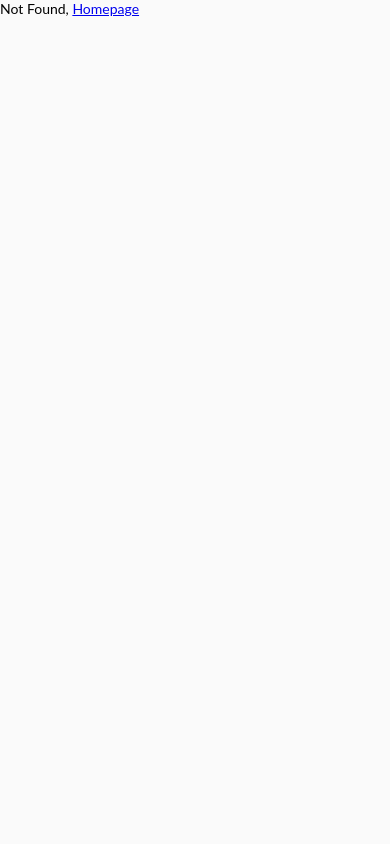
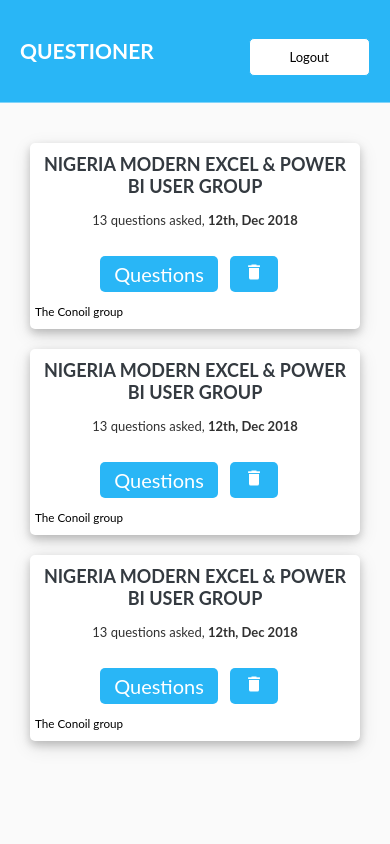
Before and after one commit to geekdanitek/questioner-react, a React app: page /meetups in a window 390 px wide. Before the commit this address had no page. Shown: the top 844 px of the page. Built offline with nearby package versions, Linux system fonts and the light colour scheme.

Commit message:
166229397-story(meetups): meetups ui page
    - create meetups page component

[Finishes #166229397]

```diff
--- a/src/components/container/Meetups.jsx
+++ b/src/components/container/Meetups.jsx
@@ -0,0 +1,26 @@
+import React, { Component, Fragment } from 'react';
+import Header from '../presentation/Header';
+import Footer from '../presentation/Footer';
+import MeetupCard from '../presentation/MeetupCard';
+
+class Meetups extends Component {
+  render() {
+    return (
+      <Fragment>
+        <Header />
+        <div className='Meetups'>
+          <div className='meetups-area'>
+            <div className='container'>
+              <MeetupCard />
+              <MeetupCard />
+              <MeetupCard />
+            </div>
+          </div>
+        </div>
+        <Footer />
+      </Fragment>
+    );
+  }
+}
+
+export default Meetups;
--- a/src/components/container/Profile.jsx
+++ b/src/components/container/Profile.jsx
@@ -1,4 +1,5 @@
 import React, { Component, Fragment } from 'react';
+import { Link } from 'react-router-dom';
 import Header from '../presentation/Header';
 import Footer from '../presentation/Footer';
 import TopQuestionCard from '../presentation/TopQuestionCard';
@@ -17,11 +18,11 @@ class Profile extends Component {
                   Create A Meetup
                   </button>
                 </a>
-                <a href='./meetups.html'>
+                <Link to='/meetups'>
                   <button>
                   View All Meetups
                   </button>
-                </a>
+                </Link>
                 <a href='./deletemeetup.html'>
                   <button>
                   Delete A Meetup
--- /dev/null
+++ b/src/components/presentation/MeetupCard.jsx
@@ -0,0 +1,41 @@
+import React, { Fragment } from 'react';
+import { Link } from 'react-router-dom';
+import deleteIcon from '../../assets/images/delete_white_192x192.png';
+
+const MeetupCard = () => (
+  <Fragment>
+    <div className='meetups-card'>
+      <h2 className='meetups-card-title'>
+            NIGERIA MODERN EXCEL & POWER BI USER GROUP
+      </h2>
+      <span className='meetups-card-questions'>
+        <span>
+                    13 questions asked,
+          {' '}
+          <b>12th, Dec 2018</b>
+        </span>
+      </span>
+      <div className='meetups-card-button-area'>
+        <Link to='/questions'>
+          <button>
+                    Questions
+          </button>
+        </Link>
+        <a href='/'>
+          <button id='deleteMeetupButton'>
+            <img
+              className='meetups-card-delete'
+              src={deleteIcon}
+              alt='delete_icon'
+            />
+          </button>
+        </a>
+      </div>
+      <div className='meetups-card-footer'>
+        <small>The Conoil group</small>
+      </div>
+    </div>
+  </Fragment>
+);
+
+export default MeetupCard;
--- a/src/routes/index.jsx
+++ b/src/routes/index.jsx
@@ -12,6 +12,7 @@ import Profile from '../components/container/Profile';
 import Questions from '../components/container/Questions';
 import Question from '../components/container/Question';
 import AskQuestion from '../components/container/AskQuestion';
+import Meetups from '../components/container/Meetups';
 
 const Routes = () => (
   <Router>
@@ -20,6 +21,7 @@ const Routes = () => (
       <Route path='/signup' component={Signup} exact />
       <Route path='/home' component={LandingPage} exact />
       <Route path='/' component={Profile} exact />
+      <Route path='/meetups' component={Meetups} exact />
       <Route path='/questions' component={Questions} exact />
       <Route path='/question/:id' component={Question} exact />
       <Route path='/askquestion' component={AskQuestion} exact />
--- /dev/null
+++ b/src/styles/components/container/_meetups.scss
@@ -0,0 +1,16 @@
+.Meetups {
+    min-height: 100vh;
+    .meetups-area {
+        width: 600px;
+        display: flex;
+        justify-content: center;
+        align-items: center;
+        margin: 0 auto;
+    }
+    @media (max-width: 575.98px) {
+        .meetups-area {
+            width: 100%;
+        }
+    }
+
+}
--- /dev/null
+++ b/src/styles/components/presentation/_meetup-card.scss
@@ -0,0 +1,97 @@
+.meetups-card {
+        /*border: 1px solid rgba(0,0,0,.125);
+        border: 1px solid #81d4fa;*/
+        width: 100%;
+        height: 200px;
+        padding: 0 20px;
+        border-radius: 5px;
+        position: relative;
+        display: flex;
+        flex-direction: column;
+        min-width: 0;
+        word-wrap: break-word;
+        background-clip: border-box;
+        transition-duration: 1s;
+        margin: 20px 0;
+        background-color: #ffffff;
+        box-shadow: 0 4px 8px 0 rgba(0,0,0,.2), 0 6px 20px 0 rgba(0,0,0,0.11);
+}
+
+    .meetups-card:first-child, .meetups-card:last-child {
+        margin: 0;
+    }
+
+    .meetups-card:hover {
+        box-shadow: 0 4px 8px 0 rgba(0,0,0,.2), 0 6px 20px 0 rgba(0,0,0,0.30);
+    }
+
+    .meetups-card-title {
+        margin: 15px 0  6px;
+        color: #343a40;
+        text-align: center;
+    }
+
+    .meetups-card-questions {
+        font-size: 12px;
+        color: rgba(0, 0, 0, 0.81);
+        margin-top: 9px;
+    }
+
+    .meetups-card-button-area {
+         margin: 28px 0 0;
+    }
+
+    .meetups-card-button-area >a button {
+        cursor: pointer;
+        padding: 9px 26px;
+        background-color: #29b6f6;
+        border: none;
+        transition-duration: 0.4s;
+        border-radius: 5px;
+        font-size: 20px;
+        color: #ffffff;
+        outline: none;
+    }
+
+.meetups-card-button-area >a button img {
+            width: 20px;
+            height: 20px;
+}
+@media (max-width: 575.98px) {
+	.meetups-card {
+		height: auto;
+    	padding: 0 5px;
+	}
+
+	.meetups-card-title {
+	    margin: 10px 0 6px;
+	    font-size: 18px;
+	}
+
+	.meetups-card-footer {
+		margin: 10px 0;
+	}
+
+	.meetups-card-questions {
+	    font-size: 13px;
+	    text-align: center;
+	}
+
+	.meetups-card-button-area {
+	    text-align: center;
+	}
+
+	.meetups-card-button-area >a button {
+		padding: 6px 14px;
+    	margin-right: 12px;
+	}
+
+	.delete-meetup-modal-content >button {
+		padding: 10px 41px;
+	}
+	.delete-meetup-modal-content {
+		width: 80%;
+		padding: 40px 0;
+		margin: 150px auto;
+	}
+}
--- a/src/styles/index.scss
+++ b/src/styles/index.scss
@@ -11,6 +11,8 @@
 @import "./components/container/question.scss";
 @import "./components//presentation/comment.scss";
 @import "./components/container/ask-question.scss";
+@import "./components/container/meetups.scss";
+@import "./components/presentation/meetup-card.scss";
 
 * {
     font-family: 'Lato';
```
